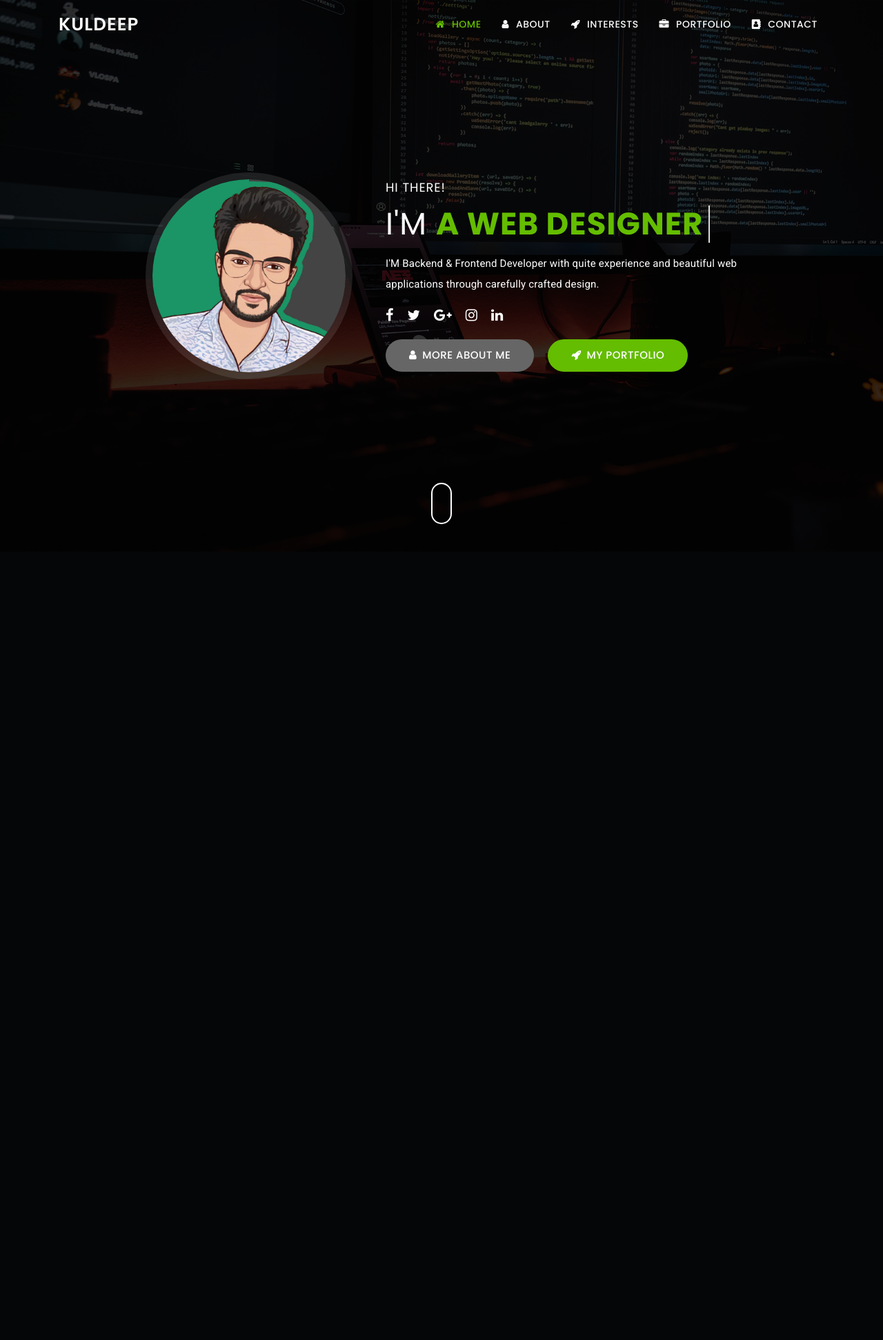
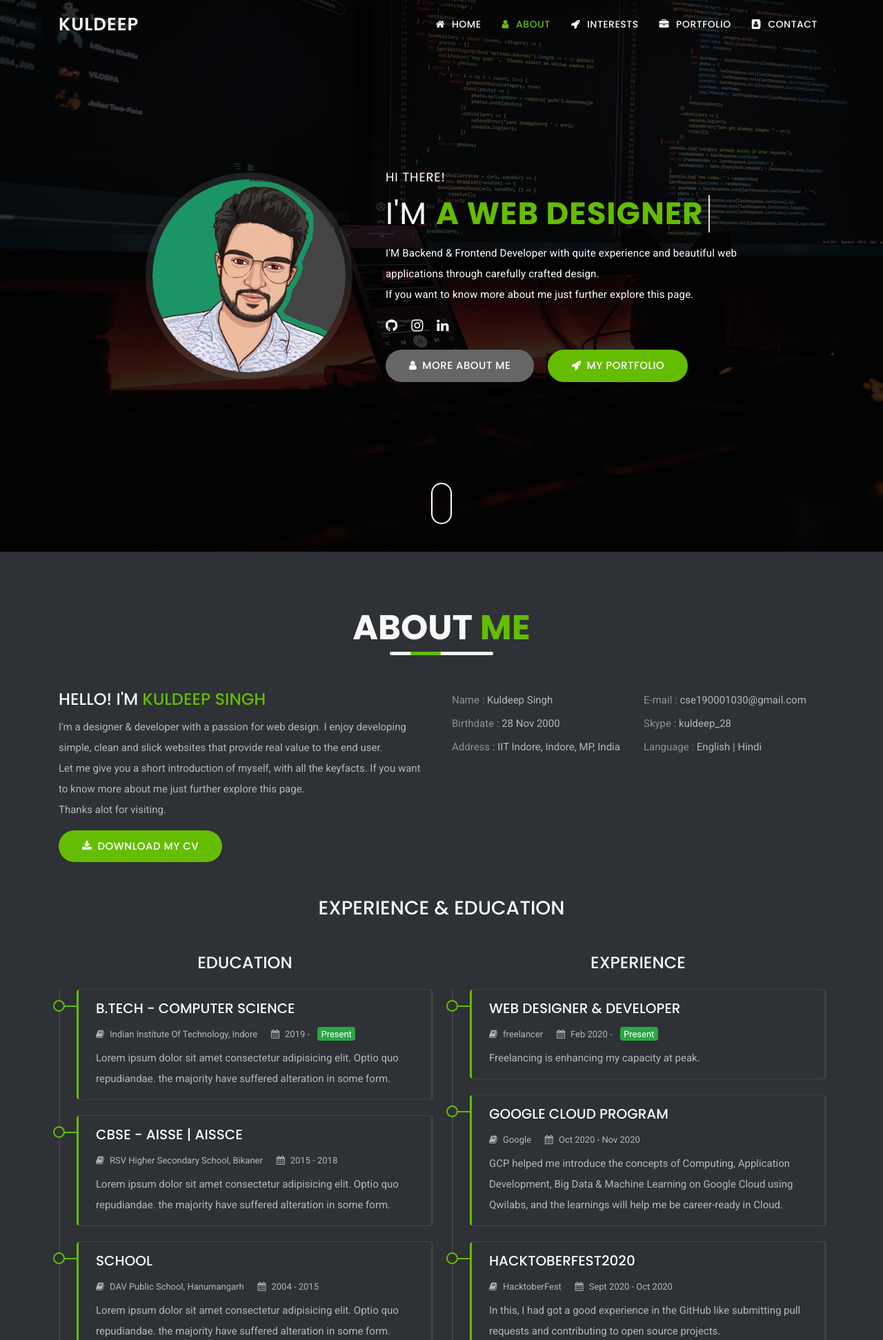
Before and after one commit to Kuldeep-Singh-28/Kuldeep-Singh-28.github.io, a PHP site: page / in a window 1280 px wide. Shown: the top 1943 px of the page at 69% size. Before the commit the page ends 800 px from the top, so only its background shows below. Run offline with PHP 8.4, Linux system fonts and the light colour scheme.

Commit message:
Add About Section

```diff
--- a/assets/css/style.css
+++ b/assets/css/style.css
@@ -596,3 +596,111 @@
     width: 80%;
   }
 }
+
+
+
+/*-----------------------------------------
+* 09. About Section
+* -----------------------------------------*/
+.about-details ul li span:first-child,
+.about-details ul li span:first-child {
+  opacity: 0.7;
+}
+/* Eeducation & Experience */
+.education,
+.experince {
+  border-left: 2px solid #424242;
+}
+.education-box,
+.experince-box {
+  position: relative;
+  box-shadow: 2px 0px 0px 1px #424242;
+  border-radius: 4px;
+  padding: 15px 25px;
+  border-left: 3px solid;
+  -webkit-transition: all 0.3s ease;
+  transition: all 0.3s ease;
+}
+.education-box:before,
+.experince-box:before {
+  content: "";
+  left: -37px;
+  display: block;
+  position: absolute;
+  background: #2e3135;
+  border: 2px solid;
+  width: 17px;
+  height: 17px;
+  border-radius: 50%;
+}
+.education-box:after,
+.experince-box:after {
+  content: "";
+  background-color: #666666;
+  display: block;
+  position: absolute;
+  width: 33px;
+  height: 2px;
+  top: 23px;
+  left: -34px;
+  z-index: -1;
+}
+.education-box:hover:before,
+.experince-box:hover:before {
+  background-color: #666666;
+}
+.education-box:hover,
+.experince-box:hover {
+  box-shadow: 0 0 10px rgba(255, 255, 255, 0.2);
+}
+.education-box span,
+.experince-box span,
+.meta-action {
+  font-size: 13px;
+  font-weight: 400;
+}
+
+/* Skills */
+.skills .progressbar {
+  width: 100%;
+  position: relative;
+  background-color: #26282b !important;
+  box-shadow: inset 0 1px 1px rgba(0, 0, 0, 0.1);
+}
+.skills .proggress {
+  height: 8px;
+  width: 10px;
+}
+.skills .percentCount {
+  float: right;
+  clear: both;
+  font-weight: 600;
+  margin-top: -45px;
+}
+.skills .skill-name {
+  margin: 0 0 12px 0;
+  line-height: normal;
+  opacity: 1;
+  font-weight: 600;
+  font-size: 14px;
+}
+
+/* Counter */
+.counter-box {
+  border: 1px solid #424242;
+  padding: 28px;
+  border-radius: 10px;
+  -webkit-transition: all 0.3s ease;
+  transition: all 0.3s ease;
+}
+.counter-box:hover {
+  -webkit-transform: translateY(-5px);
+  transform: translateY(-5px);
+  box-shadow: 0 0 10px rgba(255, 255, 255, 0.4);
+}
+.counter-box h3 {
+  border-bottom: 2px solid rgba(102, 102, 102, 0.4);
+  font-size: 52px;
+  display: block;
+  text-align: right;
+}
--- a/assets/js/main.js
+++ b/assets/js/main.js
@@ -68,91 +68,158 @@
      ----------------------------------*/
   function skill_html() {
     $("#html").LineProgressbar({
-      percentage: 95,
+      percentage: 93,
       radius: "3px",
       height: "10px",
-      duration: 6000,
+      duration: 4000,
       backgroundColor: "#ddd",
     });
   }
   skill_html();
 
-  function skill_css() {
-    $("#css").LineProgressbar({
-      percentage: 90,
+  function skill_javaScript() {
+    $("#javascript").LineProgressbar({
+      percentage: 80,
       radius: "3px",
       height: "10px",
-      duration: 6000,
-      backgroundColor: "#ddd",
-    });
-  }
-  skill_css();
-
-  function skill_javaScript() {
-    $("#javascript").LineProgressbar({
-      percentage: 65,
-      radius: "3px",
-      height: "10px",
-      duration: 6000,
+      duration: 4000,
       backgroundColor: "#ddd",
     });
   }
   skill_javaScript();
 
-  function skill_jquery() {
-    $("#jquery").LineProgressbar({
+  function skill_python() {
+    $("#python").LineProgressbar({
+      percentage: 85,
+      radius: "3px",
+      height: "10px",
+      duration: 4000,
+      backgroundColor: "#ddd",
+    });
+  }
+  skill_python();
+
+  function skill_node_express() {
+    $("#node_express").LineProgressbar({
+      percentage: 82,
+      radius: "3px",
+      height: "10px",
+      duration: 4000,
+      backgroundColor: "#ddd",
+    });
+  }
+  skill_node_express();
+
+  function skill_react() {
+    $("#react").LineProgressbar({
+      percentage: 78,
+      radius: "3px",
+      height: "10px",
+      duration: 4000,
+      backgroundColor: "#ddd",
+    });
+  }
+  skill_react();
+
+  // design skills
+  function skill_web_design() {
+    $("#web-design").LineProgressbar({
+      percentage: 90,
+      radius: "3px",
+      height: "10px",
+      duration: 4000,
+      backgroundColor: "#ddd",
+    });
+  }
+  skill_web_design();
+
+  function skill_figma() {
+    $("#figma").LineProgressbar({
+      percentage: 80,
+      radius: "3px",
+      height: "10px",
+      duration: 4000,
+      backgroundColor: "#ddd",
+    });
+  }
+  skill_figma();
+
+  function skill_photoshop() {
+    $("#photoshop").LineProgressbar({
+      percentage: 89,
+      radius: "3px",
+      height: "10px",
+      duration: 4000,
+      backgroundColor: "#ddd",
+    });
+  }
+  skill_photoshop();
+
+  function skill_AdobeXD() {
+    $("#AdobeXD").LineProgressbar({
+      percentage: 90,
+      radius: "3px",
+      height: "10px",
+      duration: 4000,
+      backgroundColor: "#ddd",
+    });
+  }
+  skill_AdobeXD();
+
+  function skill_wordpress() {
+    $("#wordpress").LineProgressbar({
       percentage: 75,
       radius: "3px",
       height: "10px",
-      duration: 6000,
-      backgroundColor: "#ddd",
-    });
-  }
-  skill_jquery();
-
-  function skill_wordpress() {
-    $("#wordpress").LineProgressbar({
-      percentage: 95,
-      radius: "3px",
-      height: "10px",
-      duration: 6000,
+      duration: 4000,
       backgroundColor: "#ddd",
     });
   }
   skill_wordpress();
 
-  function skill_web_design() {
-    $("#web-design").LineProgressbar({
+  //   other skills
+  function skill_mongodb() {
+    $("#mongodb").LineProgressbar({
+      percentage: 80,
+      radius: "3px",
+      height: "10px",
+      duration: 4000,
+      backgroundColor: "#ddd",
+    });
+  }
+  skill_mongodb();
+  function skill_mysql() {
+    $("#mysql").LineProgressbar({
+      percentage: 85,
+      radius: "3px",
+      height: "10px",
+      duration: 4000,
+      backgroundColor: "#ddd",
+    });
+  }
+  skill_mysql();
+
+  function skill_web_development() {
+    $("#web_development").LineProgressbar({
       percentage: 90,
       radius: "3px",
       height: "10px",
-      duration: 6000,
-      backgroundColor: "#ddd",
-    });
-  }
-  skill_web_design();
-
-  function skill_php() {
-    $("#php").LineProgressbar({
-      percentage: 65,
-      radius: "3px",
-      height: "10px",
-      duration: 6000,
-      backgroundColor: "#ddd",
-    });
-  }
-  skill_php();
-
-  function skill_web_development() {
-    $("#web-development").LineProgressbar({
-      percentage: 75,
-      radius: "3px",
-      height: "10px",
-      duration: 6000,
+      duration: 4000,
       backgroundColor: "#ddd",
     });
   }
   skill_web_development();
+
+  function skill_github() {
+    $("#github").LineProgressbar({
+      percentage: 88,
+      radius: "3px",
+      height: "10px",
+      duration: 4000,
+      backgroundColor: "#ddd",
+    });
+  }
+  skill_github();
 
   /*--------------------------------
      05. jQuery counterUp
@@ -182,5 +249,4 @@
     /* Preloader */
     $(".preloader").removeClass("active");
   });
-
 })(jQuery);
--- a/index.html
+++ b/index.html
@@ -131,17 +131,19 @@
                                 </span>
                             </h3>
                             <p>I'M Backend & Frontend Developer with quite experience and beautiful web
-                                applications through carefully crafted design.</p>
+                                applications through carefully crafted design.
+                                <br>
+                                If you want to know more about me just further explore this page.
+                            </p>
+
                             <div class="social-links d-flex flex-wrap">
-                                <a href="#" data-toggle="tooltip" data-placement="top" data-original-title="Facebook"><i
-                                        class="fa fa-facebook"></i></a>
-                                <a href="#" data-toggle="tooltip" data-placement="top" data-original-title="Twitter"><i
-                                        class="fa fa-twitter"></i></a>
-                                <a href="#" data-toggle="tooltip" data-placement="top"
-                                    data-original-title="Google plus"><i class="fa fa-google-plus"></i></a>
-                                <a href="#" data-toggle="tooltip" data-placement="top"
-                                    data-original-title="Instagram"><i class="fa fa-instagram"></i></a>
-                                <a href="#" data-toggle="tooltip" data-placement="top" data-original-title="Linkedin"><i
+                                <a href="https://github.com/Kuldeep-Singh-28" data-toggle="tooltip" data-placement="top"
+                                    data-original-title="github"><i class="fa fa-github" target="_blank"></i></a>
+                                <a href="https://www.instagram.com/kuldeepsingh_28/" data-toggle="tooltip"
+                                    data-placement="top" data-original-title="Instagram" target="_blank"><i
+                                        class="fa fa-instagram"></i></a>
+                                <a href="https://www.linkedin.com/in/kuldeepsiingh/" data-toggle="tooltip"
+                                    data-placement="top" data-original-title="Linkedin" target="_blank"><i
                                         class="fa fa-linkedin"></i></a>
                             </div>
                             <div class="info-button">
@@ -161,6 +163,247 @@
                 <!-- End Container -->
             </section>
             <!-- End Banner Section -->
+
+            <!-- About Section -->
+            <section id="about" class="about section-spacing">
+                <!-- Container -->
+                <div class="container">
+                    <!-- Section Title -->
+                    <div class="section-title">
+                        <h1>About <span>me</span></h1>
+                        <span class="separator"></span>
+                    </div>
+                    <!-- End Section Title -->
+                    <!-- Info Content Block -->
+                    <div class="content-block">
+                        <!-- Row -->
+                        <div class="row">
+                            <div class="col-xl-6 col-lg-6 col-md-12 col-sm-12 col-12">
+                                <div class="about-text">
+                                    <h4>Hello! I'M <span>Kuldeep Singh</span></h4>
+                                    <p>I'm a designer & developer with a passion for web design. I enjoy developing
+                                        simple, clean and slick websites that
+                                        provide real value to the end user.
+                                        <br>
+                                        Let me give you a short introduction of myself, with all the keyfacts. If you
+                                        want to know more about me just further
+                                        explore this page.
+                                        <br>
+                                        Thanks alot for visiting.
+                                    </p>
+                                    <a class="mb-4 mb-lg-0 btn btn-primary" href="#"><span><i
+                                                class="fa fa-download mr-2"></i>Download my cv</span></a>
+                                </div>
+                            </div>
+                            <div class="col-xl-6 col-lg-6 col-md-12 col-sm-12 col-12">
+                                <div class="about-details clearfix">
+                                    <ul class="float-left w-50 pr-2">
+                                        <li class="mb-1"><span>Name :</span> <span>Kuldeep Singh</span></li>
+                                        <li class="mb-1"><span>Birthdate :</span> <span>28 Nov 2000</span></li>
+                                        <li class="mb-1"><span>Address :</span> <span>IIT Indore, Indore, MP,
+                                                India</span>
+                                        </li>
+
+                                    </ul>
+                                    <ul class="float-right w-50 pl-2">
+                                        <li class="mb-1"><span>E-mail :</span> <span><a
+                                                    href="mailto:cse190001030@gmail.com">cse190001030@gmail.com</a></span>
+                                        </li>
+                                        <li class="mb-1"><span>Skype :</span> <span>kuldeep_28</span></li>
+                                        <li class="mb-1"><span>Language :</span> <span> English | Hindi</span></li>
+
+                                    </ul>
+                                </div>
+                            </div>
+                        </div>
+                        <!-- End Row -->
+                    </div>
+                    <!-- End Info Content Block -->
+                    <!-- Experience Education Content Block -->
+                    <div class="content-block">
+                        <!-- Section Sub Title -->
+                        <h3 class="section-subtitle text-center text-uppercase mb-5">Experience &amp; Education</h3>
+                        <!-- End Section Sub Title -->
+                        <!-- Row -->
+                        <div class="row">
+                            <!-- Education -->
+                            <div class="col-xl-6 col-lg-6 col-md-12 col-sm-12 col-12">
+                                <h4 class="education-title block-title text-center text-uppercase mb-4">Education</h4>
+                                <div class="education pl-4">
+                                    <div class="education-box mb-4">
+                                        <h5 class="box-title">B.TEch - Computer Science</h5>
+                                        <div class="item-details mb-2 mb-sm-1">
+                                            <span class="university d-inline-block mr-3"><i
+                                                    class="fa fa-book mr-2"></i>Indian Institute Of Technology,
+                                                Indore</span>
+                                            <span class="year d-inline-block"><i class="fa fa-calendar mr-2"></i>2019 -
+                                                <span
+                                                    class="badge badge-success current ml-2">Present</span></span></span>
+                                        </div>
+                                        <p class="box-description">Lorem ipsum dolor sit amet consectetur adipisicing
+                                            elit. Optio quo repudiandae. the majority have suffered alteration in some
+                                            form.</p>
+                                    </div>
+                                    <div class="education-box mb-4">
+                                        <h5 class="box-title">CBSE - AISSE | AISSCE</h5>
+                                        <div class="item-details mb-2 mb-sm-1">
+                                            <span class="university d-inline-block mr-3"><i
+                                                    class="fa fa-book mr-2"></i>RSV Higher Secondary School,
+                                                Bikaner</span>
+                                            <span class="year d-inline-block"><i class="fa fa-calendar mr-2"></i>2015 -
+                                                2018</span>
+                                        </div>
+                                        <p class="box-description">Lorem ipsum dolor sit amet consectetur adipisicing
+                                            elit. Optio quo repudiandae. the majority have suffered alteration in some
+                                            form.</p>
+                                    </div>
+                                    <div class="education-box mb-4 mb-lg-0">
+                                        <h5 class="box-title">School </h5>
+                                        <div class="item-details mb-2 mb-sm-1">
+                                            <span class="university d-inline-block mr-3"><i
+                                                    class="fa fa-book mr-2"></i>DAV Public School, Hanumangarh</span>
+                                            <span class="year d-inline-block"><i class="fa fa-calendar mr-2"></i>2004 -
+                                                2015</span>
+                                        </div>
+                                        <p class="box-description">Lorem ipsum dolor sit amet consectetur adipisicing
+                                            elit. Optio quo repudiandae. the majority have suffered alteration in some
+                                            form.</p>
+                                    </div>
+                                </div>
+                            </div>
+                            <!-- End Education -->
+                            <!-- Experience -->
+                            <div class="col-xl-6 col-lg-6 col-md-12 col-sm-12 col-12">
+                                <h4 class="experince-title block-title text-center text-uppercase mb-4">Experience</h4>
+                                <div class="experince pl-4">
+                                    <div class="experince-box mb-4">
+                                        <h5 class="box-title">Web Designer & Developer</h5>
+                                        <div class="item-details mb-2 mb-sm-1">
+                                            <span class="university d-inline-block mr-3"><i
+                                                    class="fa fa-book mr-2"></i>freelancer</span>
+                                            <span class="year d-inline-block"><i class="fa fa-calendar mr-2"></i>Feb
+                                                2020 -
+                                                <span class="badge badge-success current ml-2">Present</span></span>
+                                        </div>
+                                        <p class="box-description">Freelancing is enhancing my capacity at peak.</p>
+                                    </div>
+                                    <div class="experince-box mb-4">
+                                        <h5 class="box-title">Google Cloud program</h5>
+                                        <div class="item-details mb-2 mb-sm-1">
+                                            <span class="university d-inline-block mr-3"><i
+                                                    class="fa fa-book mr-2"></i>Google</span>
+                                            <span class="year d-inline-block"><i class="fa fa-calendar mr-2"></i>Oct
+                                                2020
+                                                - Nov 2020</span>
+                                        </div>
+                                        <p class="box-description">GCP helped me introduce the concepts of Computing,
+                                            Application Development, Big Data & Machine Learning on Google Cloud
+                                            using Qwilabs, and the learnings will help me be career-ready in Cloud.</p>
+                                    </div>
+                                    <div class="experince-box mb-lg-0">
+                                        <h5 class="box-title">HacktoberFest2020</h5>
+                                        <div class="item-details mb-2 mb-sm-1">
+                                            <span class="university d-inline-block mr-3"><i
+                                                    class="fa fa-book mr-2"></i>HacktoberFest</span>
+                                            <span class="year d-inline-block"><i class="fa fa-calendar mr-2"></i>Sept
+                                                2020 - Oct 2020</span>
+                                        </div>
+                                        <p class="box-description">
+                                            In this, I had got a good experience in the GitHub like submitting pull
+                                            requests and contributing to open source projects.</p>
+                                    </div>
+                                </div>
+                            </div>
+                            <!-- End Experience -->
+                        </div>
+                        <!-- End Row -->
+                    </div>
+                    <!-- End Experience Education Content Block -->
+                    <!-- Skill Content Block -->
+                    <div class="content-block skills">
+                        <h4 class="block-title text-center text-uppercase mb-4 pb-2">Skills</h4>
+                        <!-- Skill Row -->
+                        <div class="row  mb-5 ">
+                            <div class="col-xl-6 col-lg-6 col-md-12 col-sm-12 col-12">
+                                <h5 class="block-title text-center text-uppercase mb-4 pb-2 text-white-50">Coding Skills
+                                </h5>
+                                <div class="skill-item">
+                                    <p class="skill-name">HTML & CSS</p>
+                                    <div id="html"></div>
+                                </div>
+                                <div class="skill-item mt-4">
+                                    <p class="skill-name">JavaScript</p>
+                                    <div id="javascript"></div>
+                                </div>
+                                <div class="skill-item mt-4">
+                                    <p class="skill-name">Python & Flask</p>
+                                    <div id="python"></div>
+                                </div>
+                                <div class="skill-item mt-4">
+                                    <p class="skill-name">Node.Js & Express.Js</p>
+                                    <div id="node_express"></div>
+                                </div>
+                                <div class="skill-item mt-4">
+                                    <p class="skill-name">React</p>
+                                    <div id="react"></div>
+                                </div>
+                            </div>
+                            <div class="col-xl-6 col-lg-6 col-md-12 col-sm-12 col-12">
+                                <h5 class="block-title text-center text-uppercase mb-4 pb-2 text-white-50">Desing Skills
+                                </h5>
+                                <div class="skill-item mt-4 mt-lg-0">
+                                    <p class="skill-name">Web Design</p>
+                                    <div id="web-design"></div>
+                                </div>
+                                <div class="skill-item mt-4">
+                                    <p class="skill-name">Adobe XD</p>
+                                    <div id="AdobeXD"></div>
+                                </div>
+                                <div class="skill-item mt-4">
+                                    <p class="skill-name">Figma</p>
+                                    <div id="figma"></div>
+                                </div>
+                                <div class="skill-item mt-4">
+                                    <p class="skill-name">Photoshop</p>
+                                    <div id="photoshop"></div>
+                                </div>
+                                <div class="skill-item mt-4 ">
+                                    <p class="skill-name">WordPress</p>
+                                    <div id="wordpress"></div>
+                                </div>
+                            </div>
+                        </div>
+                        <div class="row">
+                            <div class="col-xl-12 col-lg-12 col-md-12 col-sm-12 col-12">
+                                <h5 class="block-title text-center text-uppercase mb-4 pb-2 text-white-50">Other Skills
+                                </h5>
+                                <div class="skill-item mt-4 mt-lg-0">
+                                    <p class="skill-name">MongoDB</p>
+                                    <div id="mongodb"></div>
+                                </div>
+                                <div class="skill-item mt-4">
+                                    <p class="skill-name">MySQL</p>
+                                    <div id="mysql"></div>
+                                </div>
+                                <div class="skill-item mt-4">
+                                    <p class="skill-name">GitHub</p>
+                                    <div id="github"></div>
+                                </div>
+                                <div class="skill-item mt-4">
+                                    <p class="skill-name">Web-development</p>
+                                    <div id="web_development"></div>
+                                </div>
+
+                            </div>
+                        </div>
+                        <!-- End Skill Row -->
+                    </div>
+                    <!-- End Skill Content Block -->
+
+                </div>
+                <!-- End Container -->
+            </section>
+            <!-- End About Section -->
 
         </main>
         <!-- End Main Wrapper -->
```
